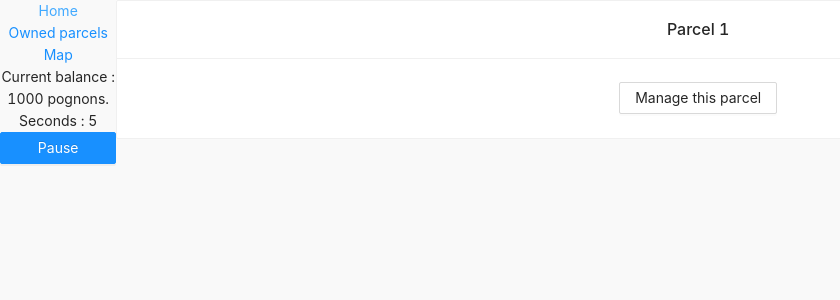
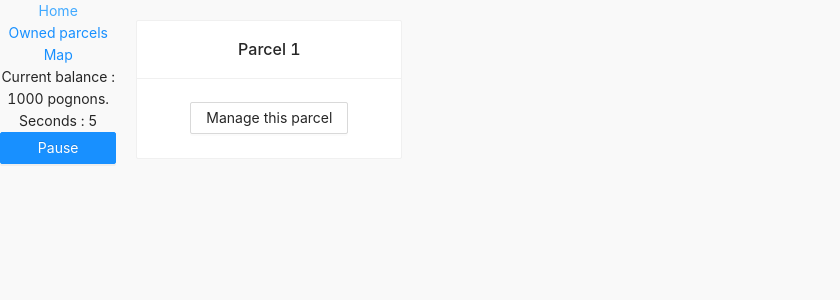
Before and after one commit to LaDistance/farm-and-conquer, a React (Create React App) app: page /owned-parcels in a window 1280 px wide. Shown: the top 300 px of the page, without its empty margins (0-840 px from the left). Built offline with nearby package versions, Linux system fonts and the light colour scheme.

Commit message:
Parcels map

```diff
--- a/src/app/GameManager.tsx
+++ b/src/app/GameManager.tsx
@@ -74,8 +74,7 @@ export const GameManager = () => {
       return;
     }
 
-    console.warn("Initiating level n°", level);
-
+    console.warn("Initiating level n°", level, loadedLevel);
     // Pausing the timer so there's no side effect
     pause();
     // set the level
@@ -90,9 +89,11 @@ export const GameManager = () => {
     // Resetting the tick counter
     dispatch(resetTickCounter());
 
+    resume();
     // Restarting the timer
     const newTimestamp = new Date();
     newTimestamp.setSeconds(newTimestamp.getSeconds() + 10);
+
     restart(newTimestamp);
   };
 
--- a/src/data/layouts.ts
+++ b/src/data/layouts.ts
@@ -1,10 +1,14 @@
 import { OwnedFarmBuilding } from "../types/OwnedFarmBuilding";
+import { Parcel } from "../types/Parcel";
 
 export const breakpoints = { lg: 1200, md: 996, sm: 768, xs: 480, xxs: 0 };
 
 export const columns = { lg: 10, md: 8, sm: 4, xs: 2, xxs: 2 };
 
-export const getLayout = (cols: number, farmBuildings: OwnedFarmBuilding[]) => {
+export const getFarmBuildingsLayout = (
+  cols: number,
+  farmBuildings: OwnedFarmBuilding[]
+) => {
   const layout = farmBuildings.map((farmBuilding, index) => ({
     i: farmBuilding.building.id.toString(),
     x: (index * 2) % cols,
@@ -15,13 +19,28 @@ export const getLayout = (cols: number, farmBuildings: OwnedFarmBuilding[]) => {
   return layout;
 };
 
-export const getLayouts = (farmBuildings: OwnedFarmBuilding[]) => {
+export const getLayouts = (
+  array: any[],
+  func: typeof getFarmBuildingsLayout | typeof getParcelsLayout
+) => {
   const layouts = {
-    lg: getLayout(columns.lg, farmBuildings),
-    md: getLayout(columns.md, farmBuildings),
-    sm: getLayout(columns.sm, farmBuildings),
-    xs: getLayout(columns.xs, farmBuildings),
-    xxs: getLayout(columns.xxs, farmBuildings),
+    lg: func(columns.lg, array),
+    md: func(columns.md, array),
+    sm: func(columns.sm, array),
+    xs: func(columns.xs, array),
+    xxs: func(columns.xxs, array),
   };
   return layouts;
 };
+
+export const getParcelsLayout = (cols: number, parcels: Parcel[]) => {
+  console.warn("getParcelsLayout", parcels);
+  const layout = parcels.map((parcel, index) => ({
+    i: parcel.id.toString(),
+    x: (index * 2) % cols,
+    y: (index * 2) / cols,
+    w: 2,
+    h: 1,
+  }));
+  return layout;
+};
--- a/src/data/levels.ts
+++ b/src/data/levels.ts
@@ -15,6 +15,20 @@ export const levels = [
         id: 1,
         x: 0,
         y: 1,
+        farmBuildings: initializeFarmBuildings(),
+        soldiers: 0,
+      },
+      {
+        id: 2,
+        x: 1,
+        y: 2,
+        farmBuildings: initializeFarmBuildings(),
+        soldiers: 0,
+      },
+      {
+        id: 3,
+        x: 2,
+        y: 3,
         farmBuildings: initializeFarmBuildings(),
         soldiers: 0,
       },
--- a/src/features/ownedParcels/ownedParcelsSlice.ts
+++ b/src/features/ownedParcels/ownedParcelsSlice.ts
@@ -15,7 +15,7 @@ export const ownedParcelsSlice = createSlice({
       state = state.filter((id) => id !== action.payload);
     },
     setOwnedParcels: (state, action: PayloadAction<number[]>) => {
-      state = action.payload;
+      return action.payload;
     },
   },
 });
--- a/src/features/parcels/parcelsSlice.ts
+++ b/src/features/parcels/parcelsSlice.ts
@@ -30,7 +30,7 @@ export const parcelsSlice = createSlice({
     },
 
     setParcels: (state, action: PayloadAction<Parcel[]>) => {
-      state = action.payload;
+      return action.payload;
     },
 
     // Updates
--- a/src/pages/OwnedParcels/OwnedParcels.tsx
+++ b/src/pages/OwnedParcels/OwnedParcels.tsx
@@ -3,17 +3,34 @@ import { selectOwnedParcels } from "../../features/ownedParcels/ownedParcelsSlic
 import { selectParcels } from "../../features/parcels/parcelsSlice";
 import { ParcelCard } from "../../components/Parcel";
 import pageStyles from "../../styles/PageStyles.module.scss";
+import { ResponsiveGridLayout } from "../../components/ResponsiveGridLayout/ResponsiveGridLayout";
+import { getLayouts, getParcelsLayout } from "../../data/layouts";
+import { useMemo } from "react";
 export const OwnedParcels = () => {
   const parcels = useAppSelector(selectParcels);
   const ownedParcels = useAppSelector(selectOwnedParcels);
 
+  const layouts = useMemo(
+    () =>
+      getLayouts(
+        ownedParcels.map((ownedParcelId) =>
+          parcels.find((parcel) => parcel.id === ownedParcelId)
+        ),
+        getParcelsLayout
+      ),
+    [ownedParcels, parcels]
+  );
   return (
     <div className={pageStyles.page}>
-      {ownedParcels.map((parcelIndex) => (
-        <ParcelCard
-          parcel={parcels.find((parcel) => parcel.id === parcelIndex)!}
-        />
-      ))}
+      <ResponsiveGridLayout layouts={layouts}>
+        {ownedParcels.map((parcelIndex) => (
+          <div key={parcelIndex}>
+            <ParcelCard
+              parcel={parcels.find((parcel) => parcel.id === parcelIndex)!}
+            />
+          </div>
+        ))}
+      </ResponsiveGridLayout>
     </div>
   );
 };
--- a/src/pages/ParcelPage/ParcelPage.tsx
+++ b/src/pages/ParcelPage/ParcelPage.tsx
@@ -8,7 +8,7 @@ import { decrementMoney, selectMoney } from "../../features/money/moneySlice";
 import { Building } from "../../components/Building/Building";
 
 import { useEffect } from "react";
-import { getLayouts } from "../../data/layouts";
+import { getFarmBuildingsLayout, getLayouts } from "../../data/layouts";
 
 // CSS
 import "react-grid-layout/css/styles.css";
@@ -65,7 +65,9 @@ export const ParcelPage = () => {
 
   return (
     <div className={pageStyles.page}>
-      <ResponsiveGridLayout layouts={getLayouts(parcel.farmBuildings)}>
+      <ResponsiveGridLayout
+        layouts={getLayouts(parcel.farmBuildings, getFarmBuildingsLayout)}
+      >
         {parcel.farmBuildings.map((building) => (
           <div className={styles.gridItem} key={building.building.id}>
             <Building
--- a/src/pages/ParcelsMap/ParcelsMap.tsx
+++ b/src/pages/ParcelsMap/ParcelsMap.tsx
@@ -1,13 +1,45 @@
+import { useMemo } from "react";
+import { Responsive, WidthProvider } from "react-grid-layout";
 import { useAppDispatch, useAppSelector } from "../../app/hooks";
+import { ParcelCard } from "../../components/Parcel";
 import { selectParcels } from "../../features/parcels/parcelsSlice";
 import pageStyles from "../../styles/PageStyles.module.scss";
 export const ParcelsMap = () => {
   const parcels = useAppSelector(selectParcels);
   const dispatch = useAppDispatch();
 
+  const ResponsiveReactGridLayout = useMemo(
+    () => WidthProvider(Responsive),
+    []
+  );
+
   return (
     <div className={pageStyles.page}>
-      <h1>ParcelsMap</h1>
+      <ResponsiveReactGridLayout
+        compactType={null}
+        breakpoints={{ lg: 0 }}
+        preventCollision={false}
+        cols={{ lg: 12 }}
+        rowHeight={200}
+        isDraggable={false}
+        isResizable={false}
+        margin={{
+          lg: [20, 20],
+          md: [20, 20],
+          sm: [20, 20],
+          xs: [20, 20],
+          xxs: [20, 20],
+        }}
+      >
+        {parcels.map((parcel) => (
+          <div
+            key={parcel.id}
+            data-grid={{ x: parcel.x * 2, y: parcel.y, w: 2, h: 1 }}
+          >
+            <ParcelCard parcel={parcel} />
+          </div>
+        ))}
+      </ResponsiveReactGridLayout>
     </div>
   );
 };
```
